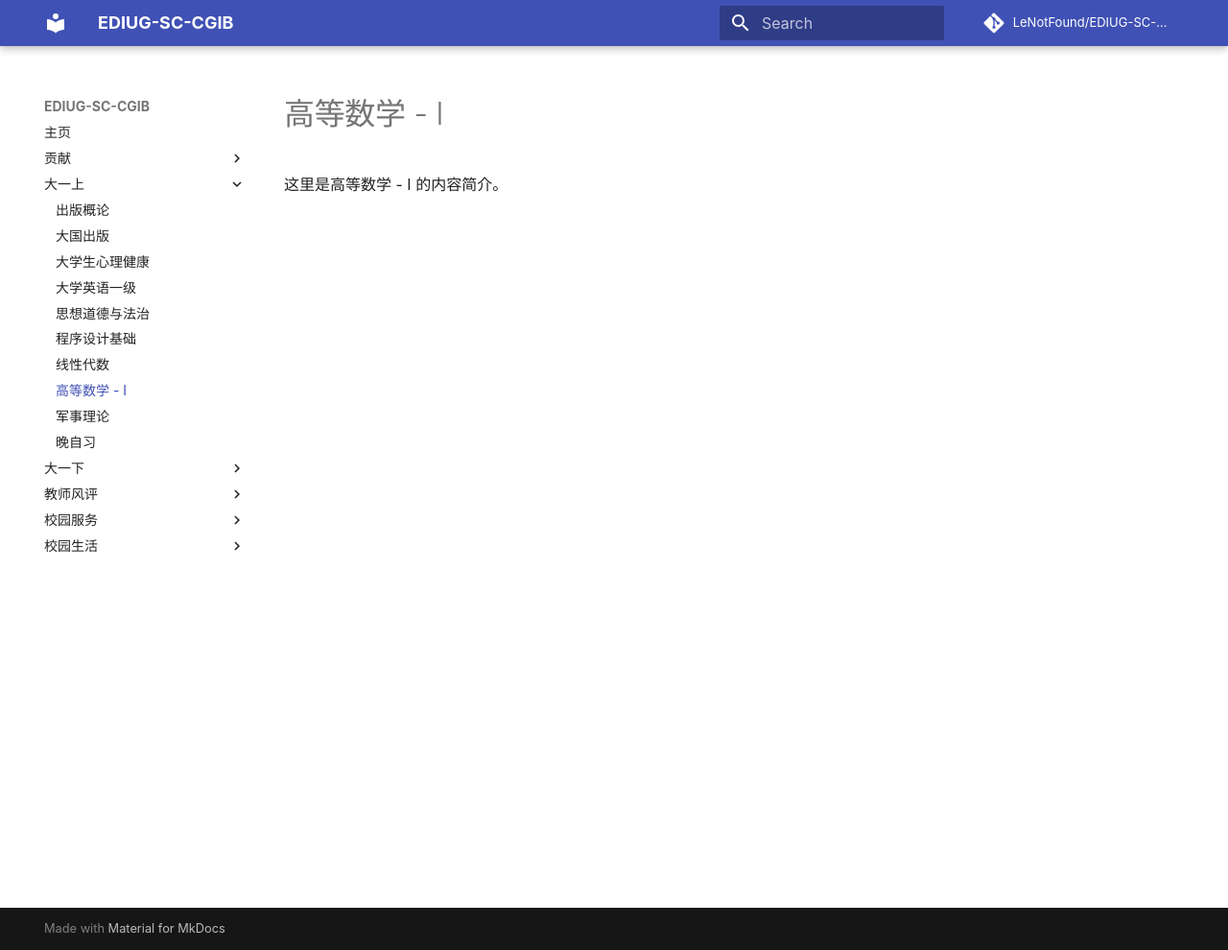
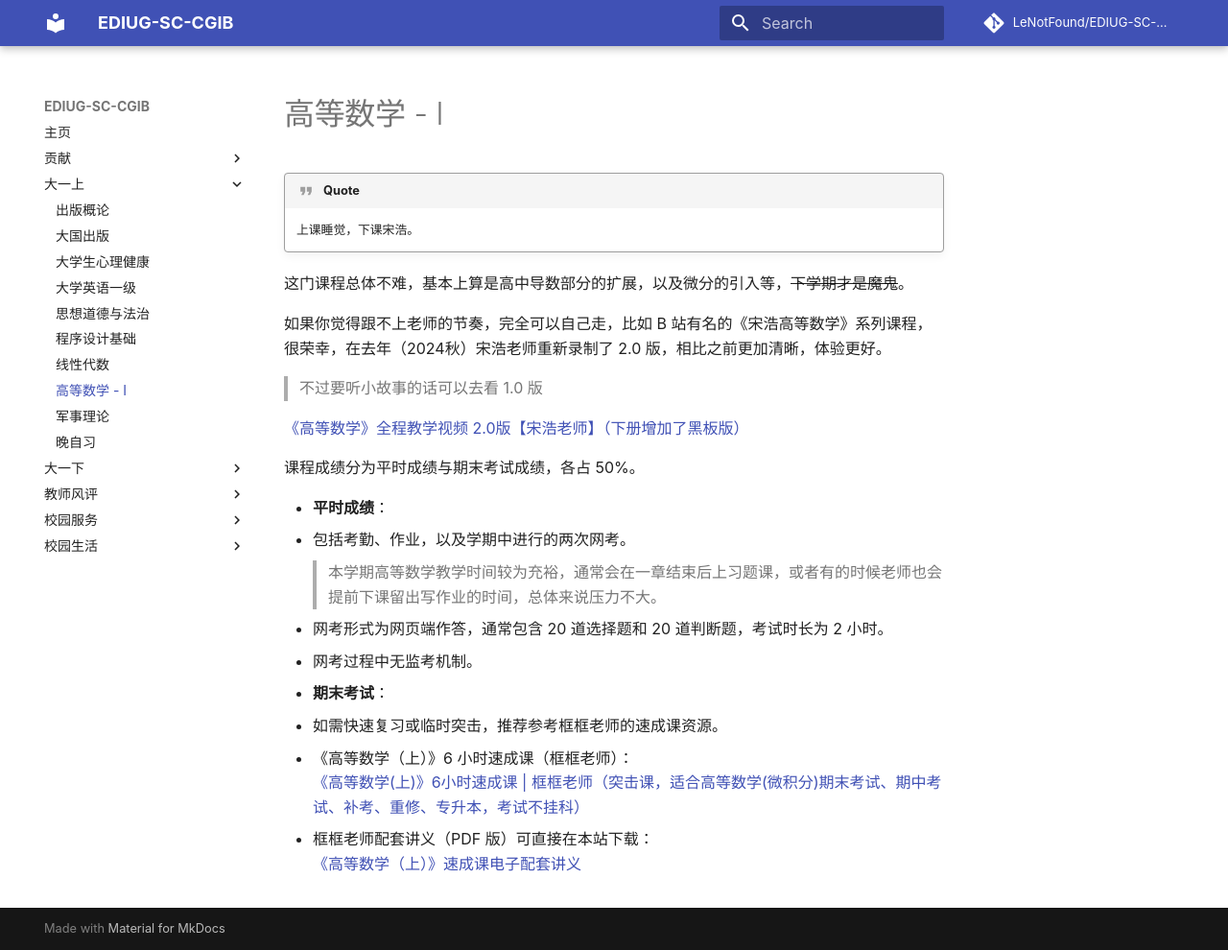
Before and after one commit to LeNotFound/EDIUG-SC-CGIB, an MkDocs documentation site: the page built from docs/大一上/高等数学 - Ⅰ/index.md, in a window 1280 px wide and 990 px high. Shown: the whole window at 96% size. Built offline with MkDocs 1.6.1 and Material for MkDocs 9.7.7, drawn with Linux system fonts in a browser that asks for light colours; comment, search, counter and statistics services are not loaded.

```diff
--- a/docs/大一上/高等数学 - Ⅰ/index.md
+++ b/docs/大一上/高等数学 - Ⅰ/index.md
@@ -1,3 +1,31 @@
 # 高等数学 - Ⅰ
 
-这里是高等数学 - Ⅰ 的内容简介。
+!!! quote
+    上课睡觉，下课宋浩。
+
+这门课程总体不难，基本上算是高中导数部分的扩展，以及微分的引入等，~~下学期才是魔鬼~~。
+
+如果你觉得跟不上老师的节奏，完全可以自己走，比如 B 站有名的《宋浩高等数学》系列课程，很荣幸，在去年（2024秋）宋浩老师重新录制了 2.0 版，相比之前更加清晰，体验更好。
+
+> 不过要听小故事的话可以去看 1.0 版
+
+[《高等数学》全程教学视频 2.0版【宋浩老师】（下册增加了黑板版）](https://www.bilibili.com/video/BV1CAxaeHEeH)
+
+<!-- ## 成绩构成 -->
+
+课程成绩分为平时成绩与期末考试成绩，各占 50%。
+
+- **平时成绩**：
+  - 包括考勤、作业，以及学期中进行的两次网考。
+  > 本学期高等数学教学时间较为充裕，通常会在一章结束后上习题课，或者有的时候老师也会提前下课留出写作业的时间，总体来说压力不大。
+  - 网考形式为网页端作答，通常包含 20 道选择题和 20 道判断题，考试时长为 2 小时。
+  - 网考过程中无监考机制。
+
+- **期末考试**：
+  - 如需快速复习或临时突击，推荐参考框框老师的速成课资源。
+
+- 《高等数学（上）》6 小时速成课（框框老师）：
+  [《高等数学(上)》6小时速成课 | 框框老师（突击课，适合高等数学(微积分)期末考试、期中考试、补考、重修、专升本，考试不挂科）](https://www.bilibili.com/video/BV1mN411r7VM)
+
+- 框框老师配套讲义（PDF 版）可直接在本站下载：
+  [《高等数学（上）》速成课电子配套讲义](assets/《高等数学（上）》速成课电子配套讲义.pdf)
```
Also changed, not shown: docs/贡献/贡献指南.md (+0 -3 lines).
